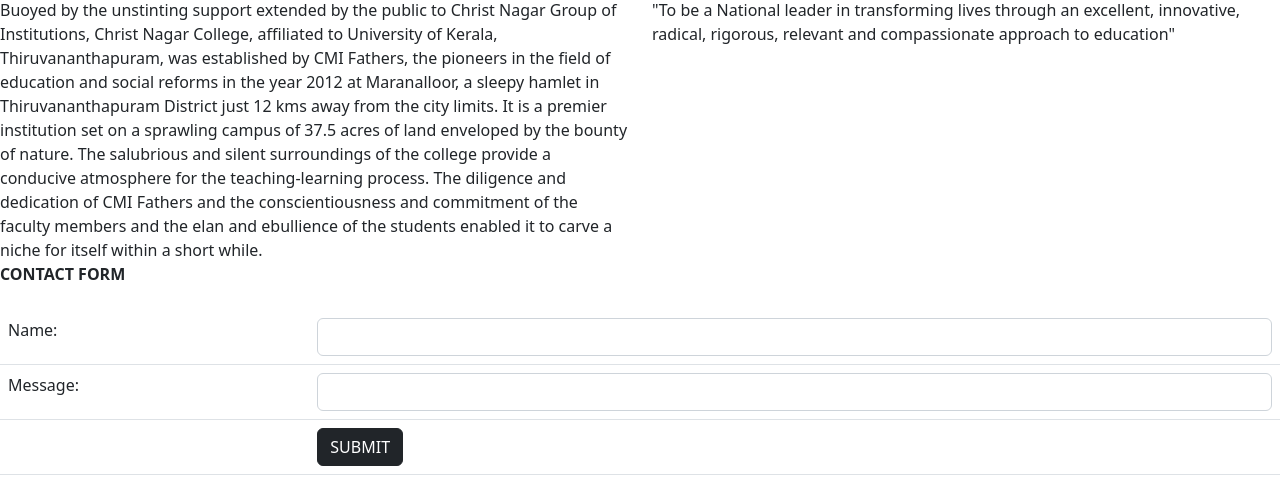
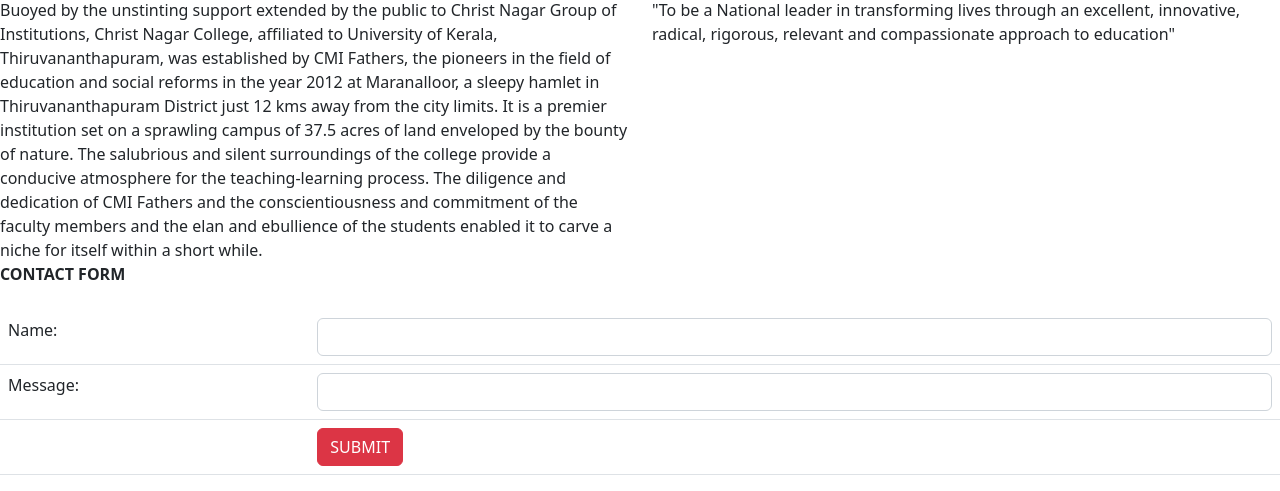
Before and after one commit to gautham1976/mycodes, a plain HTML site: page college.html in a window 1280 px wide. Shown: the part 326-817 px from the top of the page. Drawn offline with nearby package versions, Linux system fonts and the light colour scheme.

Commit message:
Button color changed

```diff
--- a/college.html
+++ b/college.html
@@ -52,7 +52,7 @@
             </tr>
             <tr>
                 <td></td>
-                <td><button class="btn btn-dark">SUBMIT</td>
+                <td><button class="btn btn-danger">SUBMIT</td>
             </tr>
         </table></div>
     </div>
```
